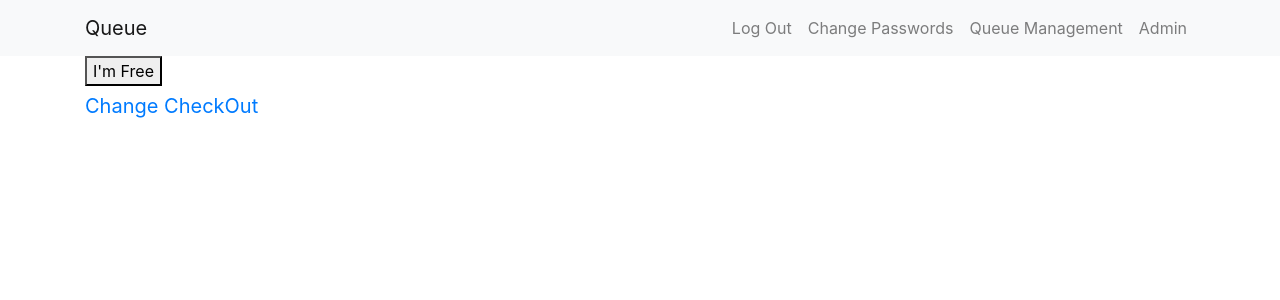
After one commit to sergiosalonso/waiti, a Django app: page /free-queue/ in a window 1280 px wide. The commit adds this page. Shown: the top 300 px of the page. Run offline with Django 3.2, Linux system fonts and the light colour scheme; the visitor is signed in with stand-in values (Sample User, id 1); some libraries are stand-ins or nearby versions.

Commit message:
Modified queue management page and added a free queue page separating functions

```diff
--- a/queue_management/forms.py
+++ b/queue_management/forms.py
@@ -1,4 +1,7 @@
 from django import forms
 from django.core.validators import MinValueValidator, MaxValueValidator
+
+class CheckOutNumberForm(forms.Form):
+    check_out_number = forms.IntegerField(validators=[MinValueValidator(1)], label="Check out number")
 class FreeCheckOutForm(forms.Form):
-    check_out_number = forms.IntegerField(validators=[MinValueValidator(1)])
+    pass
--- /dev/null
+++ b/queue_management/templates/queue_management/free-queue.html
@@ -0,0 +1,9 @@
+{% extends 'base.html' %}
+{% block content %}
+<form method="post">
+  {% csrf_token %}
+  {{form}}
+  <button type="submit">I'm Free</button>
+</form>
+<a class="navbar-brand" href="{%url 'queue_management:update-queue' %}">Change CheckOut</a>
+{% endblock %}
--- a/queue_management/templates/queue_management/update-queue.html
+++ b/queue_management/templates/queue_management/update-queue.html
@@ -1,8 +1,8 @@
 {% extends 'base.html' %}
 {% block content %}
-<form method="post">
+<form  method="post">
   {% csrf_token %}
-  {{ form }}
-  <button type="submit">I'm Free</button>
+  {{form}}
+  <button type="submit">Submit</button>
 </form>
 {% endblock %}
--- a/queue_management/urls.py
+++ b/queue_management/urls.py
@@ -5,5 +5,6 @@ app_name= 'queue_management'
 
 urlpatterns = [
     path('', views.HomePageView.as_view(), name='queue'),
-    path('update-queue/',views.FreeCheckOutView.as_view() , name='update-queue'),
+    path('update-queue/',views.CheckOutNumberView.as_view() , name='update-queue'),
+    path('free-queue/',views.FreeCheckOutView.as_view() , name='free-queue'),
 ]
--- a/queue_management/views.py
+++ b/queue_management/views.py
@@ -1,23 +1,35 @@
 from django.shortcuts import render
-
-from .forms import FreeCheckOutForm
+from .forms import FreeCheckOutForm, CheckOutNumberForm
 from django.views.generic.edit import FormView
 from django.views.generic.base import TemplateView
 from django.urls import reverse_lazy
 from django.contrib.auth.mixins import LoginRequiredMixin
+from django.contrib.auth.models import User
 import redis
 r = redis.Redis(host='localhost', port=32768, charset="utf-8", decode_responses=True, db=0)
 
-class FreeCheckOutView(LoginRequiredMixin, FormView):
+class CheckOutNumberView(LoginRequiredMixin, FormView):
     template_name = 'queue_management/update-queue.html'
-    form_class = FreeCheckOutForm
-    success_url = reverse_lazy('queue_management:update-queue')
+    form_class = CheckOutNumberForm
+    success_url = reverse_lazy('queue_management:free-queue')
 
     def form_valid(self, form):
-        # This method is called when valid form data has been POSTed.
-        # It should return an HttpResponse.
         #print("This is a form {}".format(type(form.cleaned_data["check_out_number"])))
-        r.lpush("free-checkout", form.cleaned_data["check_out_number"])
+        user=str(self.request.user)
+        print(user)
+        r.set("user:"+user, form.cleaned_data["check_out_number"])
+        return super().form_valid(form)
+
+class FreeCheckOutView(LoginRequiredMixin, FormView):
+    template_name = 'queue_management/free-queue.html'
+    form_class = FreeCheckOutForm
+    success_url = reverse_lazy('queue_management:free-queue')
+
+    def form_valid(self, form):
+        #print("This is a form {}".format(type(form.cleaned_data["check_out_number"])))
+        user=str(self.request.user)
+        number=int(r.get("user:"+user))
+        r.lpush("free-checkout", number)
         return super().form_valid(form)
 
 class HomePageView(TemplateView):
@@ -29,7 +41,7 @@ class HomePageView(TemplateView):
         check_out_number=r.rpop("free-checkout")
 
         if check_out_number == None:
-            context['check_out_number'] = "Todas las cajas ocupadas espere"
+            context['check_out_number'] = "Espere, en breve se le asignará una caja "
         else:
             context['check_out_number'] = "Dirijase a la caja numero: "+str(check_out_number)
         return context
--- a/templates/base.html
+++ b/templates/base.html
@@ -20,7 +20,7 @@
             <a class="nav-link" href="{% url 'accounts:change-password' %}">Change Passwords</a>
           </li>
           <li class="nav-item">
-            <a class="nav-link" href="{% url 'queue_management:update-queue' %}">Queue Management</a>
+            <a class="nav-link" href="{% url 'queue_management:free-queue'%}">Queue Management</a>
           </li>
           {% else %}
           <li class="nav-item">
```
